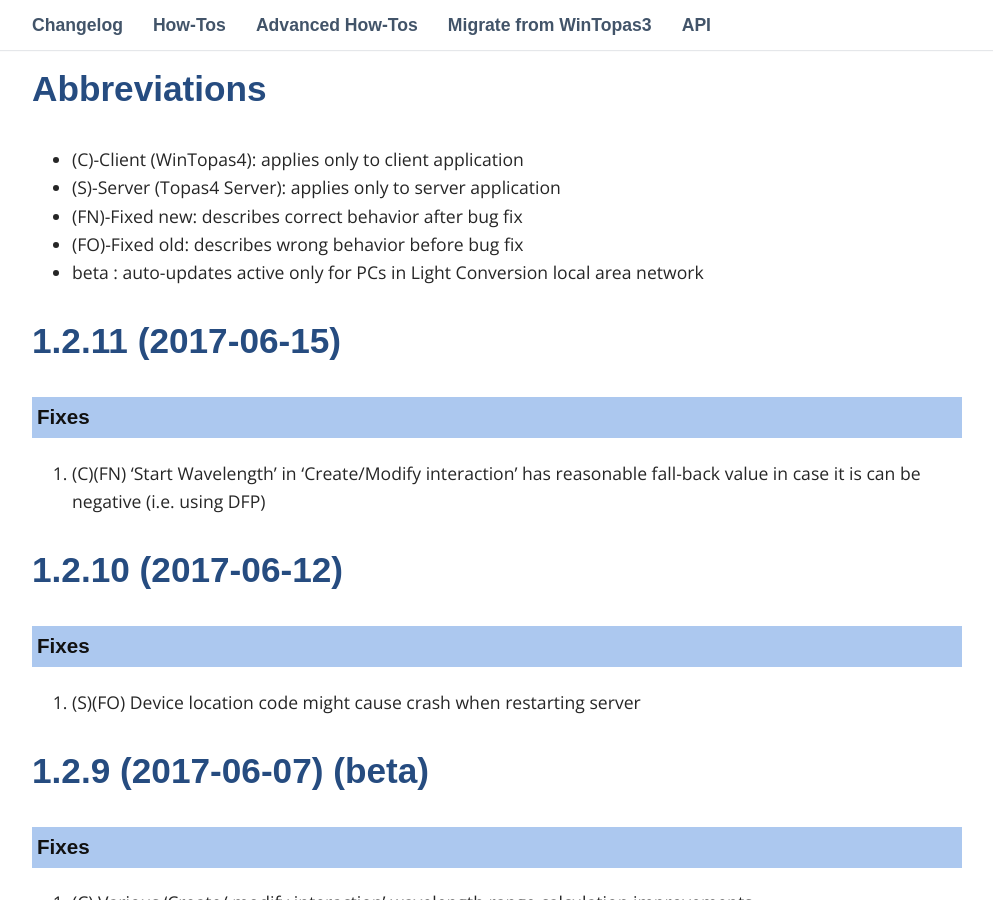
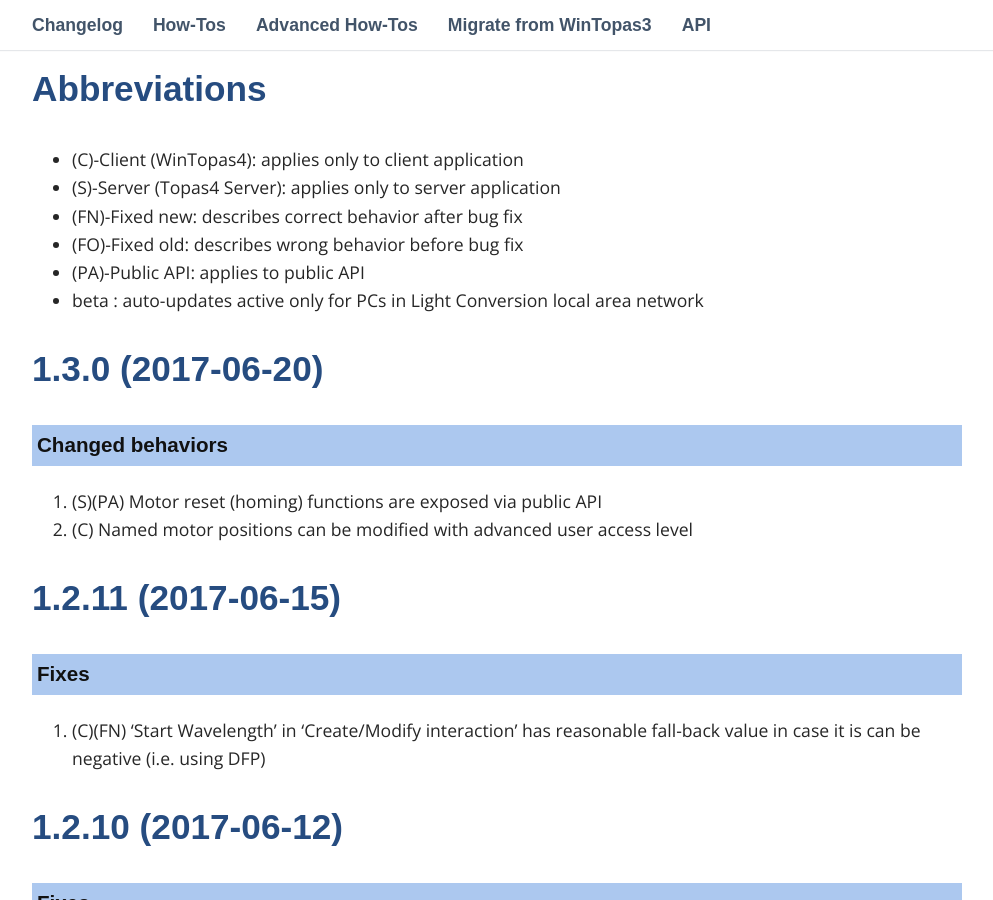
Before and after one commit to DomasM/Topas4InfoTemp00, a Jekyll site: the page built from _pages/03_changelog.md, in a window 1280 px wide and 900 px high, scrolled down 408 px. Shown: the whole window, without its empty margins (143-1136 px from the left). Built offline with Jekyll 4.4.1, drawn with Linux system fonts in a browser that asks for light colours; some web fonts are replaced; comment, search, counter and statistics services are not loaded.

Commit message:
1.3.0 release

```diff
--- a/_pages/03_changelog.md
+++ b/_pages/03_changelog.md
@@ -15,7 +15,17 @@
 * (S)-Server (Topas4 Server): applies only to server application
 * (FN)-Fixed new: describes correct behavior after bug fix
 * (FO)-Fixed old: describes wrong behavior before bug fix
+* (PA)-Public API: applies to public API
 * beta : auto-updates active only for PCs in Light Conversion local area network
+
+
+
+## 1.3.0 (2017-06-20)
+
+### Changed behaviors
+
+1. (S)(PA) Motor reset (homing) functions are exposed via public API
+1. (C) Named motor positions can be modified with advanced user access level
 
 
 
```
